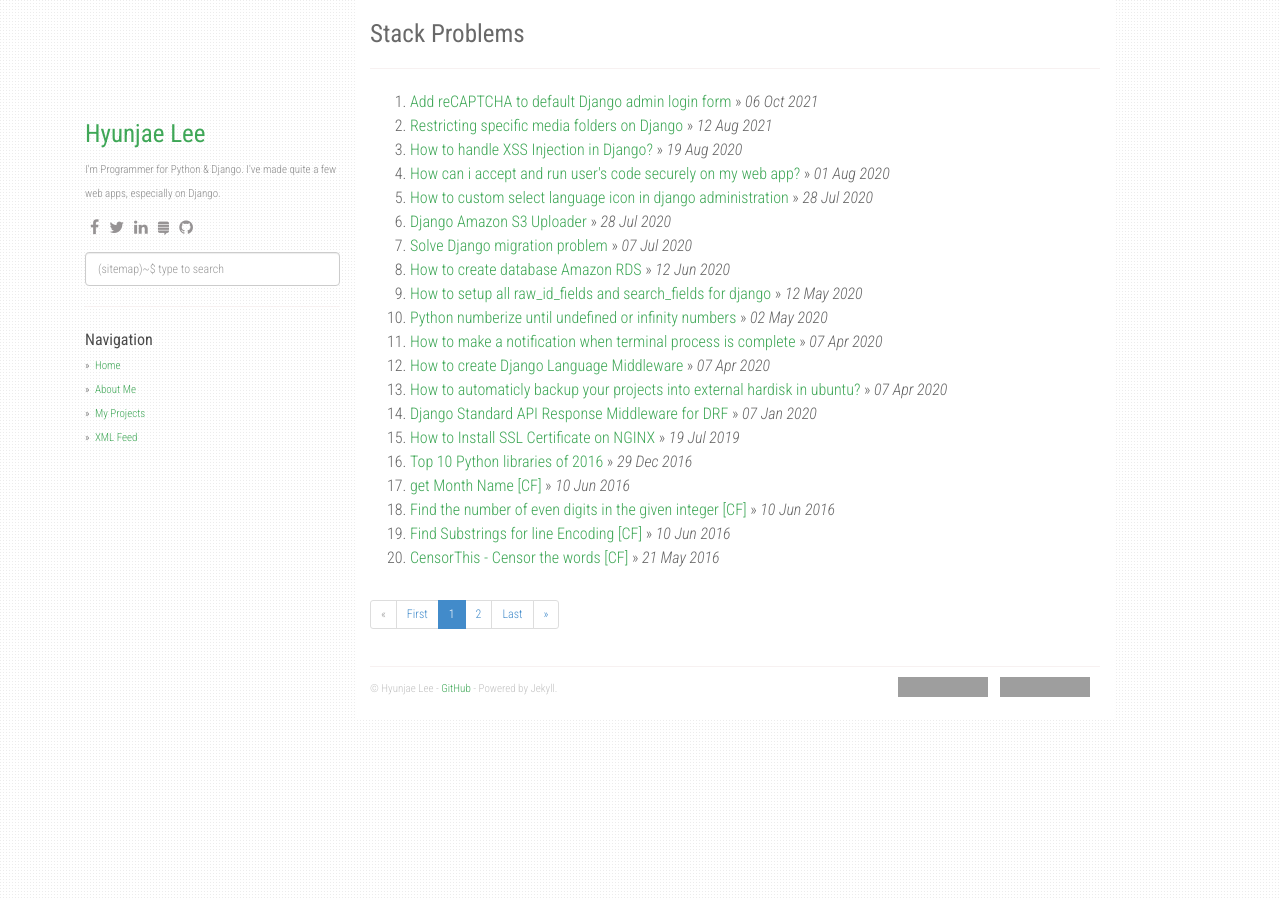
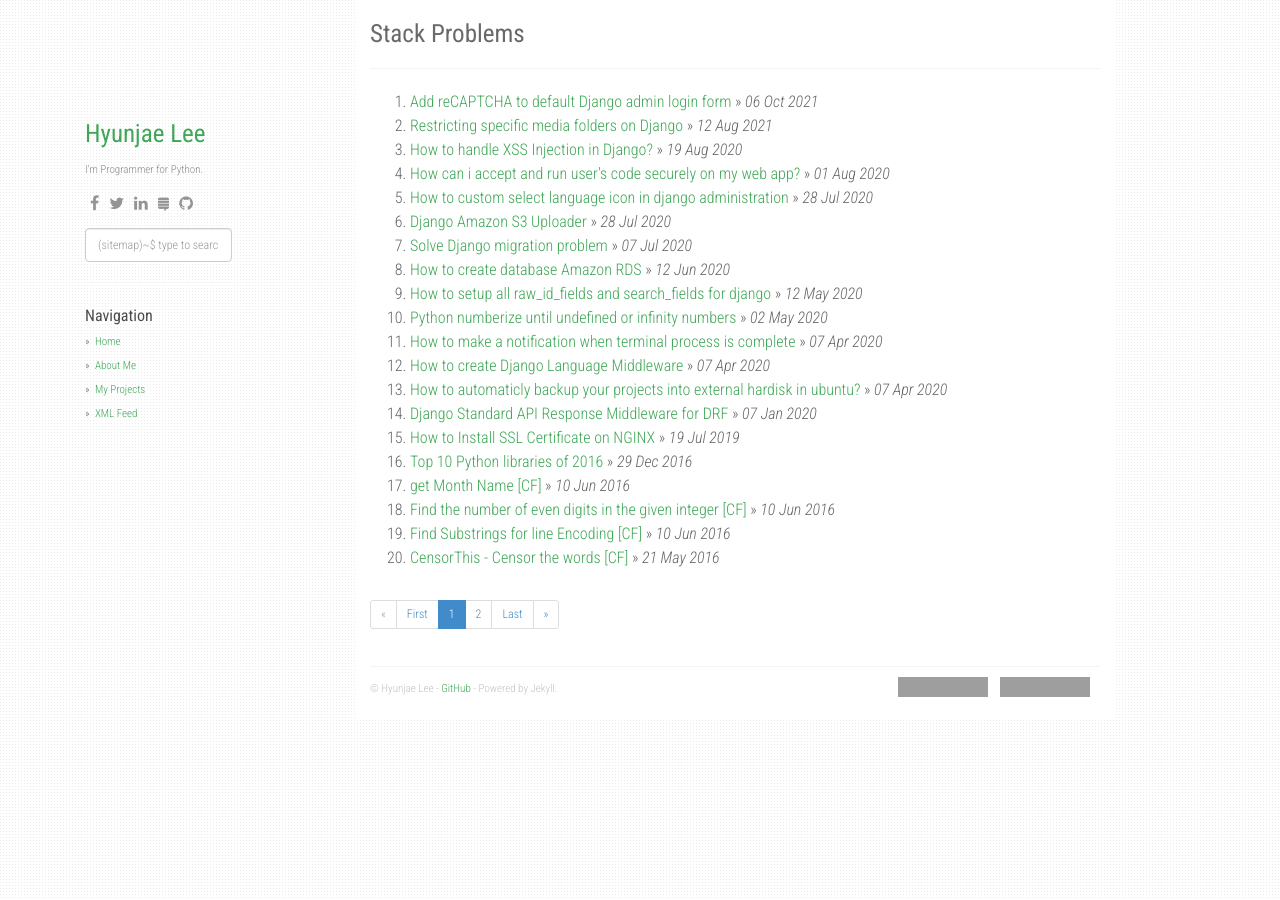
Before and after one commit to fsthyun/fsthyun.github.com, a Jekyll site: the page built from index.html, in a window 1280 px wide. Built offline with Jekyll 4.4.1, drawn with Linux system fonts in a browser that asks for light colours; nearby versions of some CDN libraries; library files that are not in the unit come from our copies; the list of posts is cut into pages by our own code; grey boxes are pictures that could not be loaded.

Commit message:
Update _config.yml

```diff
--- a/_config.yml
+++ b/_config.yml
@@ -1,8 +1,8 @@
 title: Stack Problems
 description: My Personal Stack Problems
 author: Hyunjae Lee
-github: https://github.com/agusmakmun
-about: I'm Programmer for Python & Django. I've made quite a few web apps, especially on Django.
+github: https://github.com/fsthyun
+about: I'm Programmer for Python.
 disqus_shortname: stackproblems
 google_analytics: UA-XXXXXXXX-Y
 
@@ -38,7 +38,7 @@ urls:
     - text: XML Feed
       url: /feed.xml
 
-url: "https://agusmakmun.github.io"
+url: "https://fsthyun.github.io"
 baseurl: ""
 paginate: 20
 per_page: 20
```
